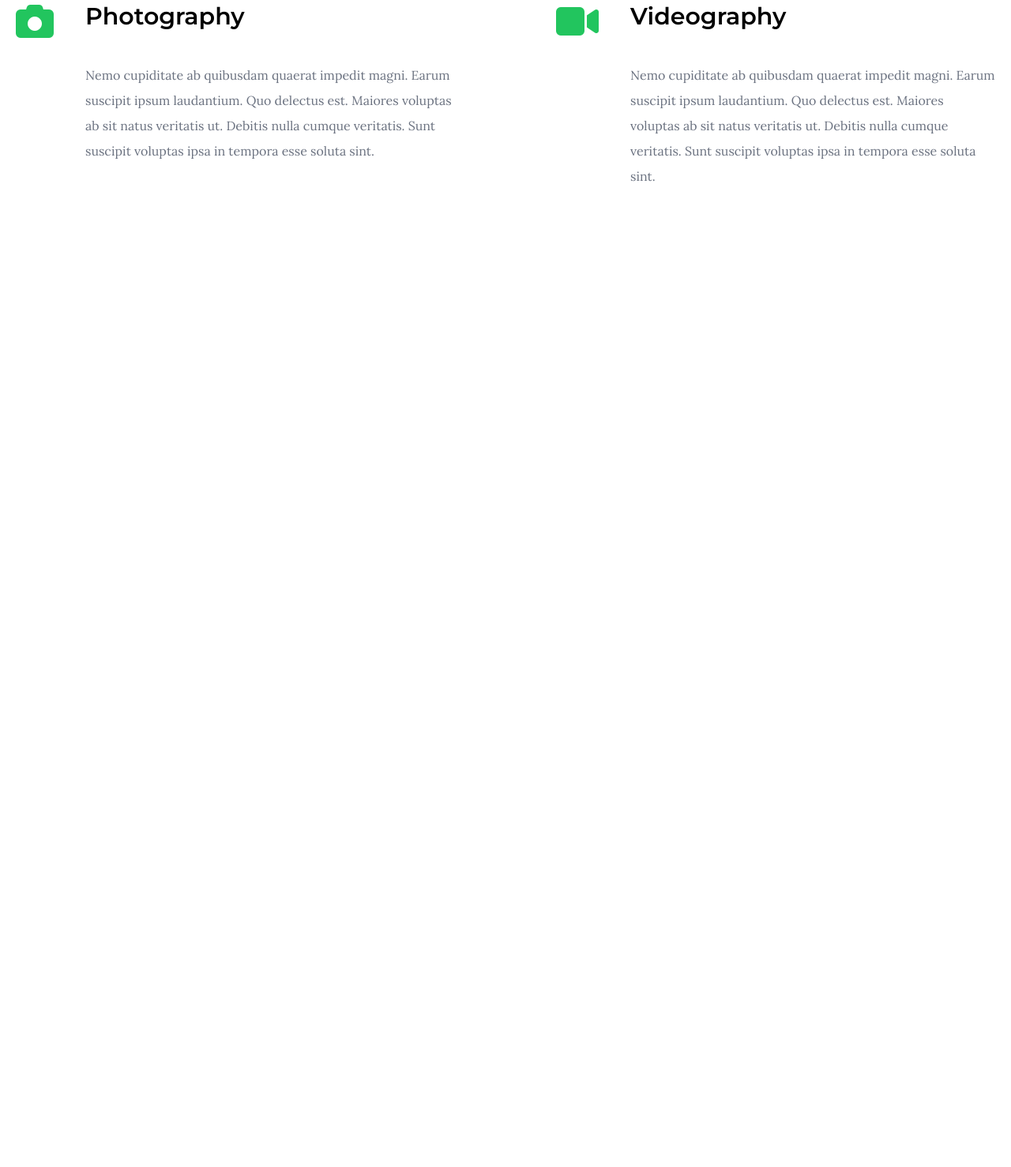
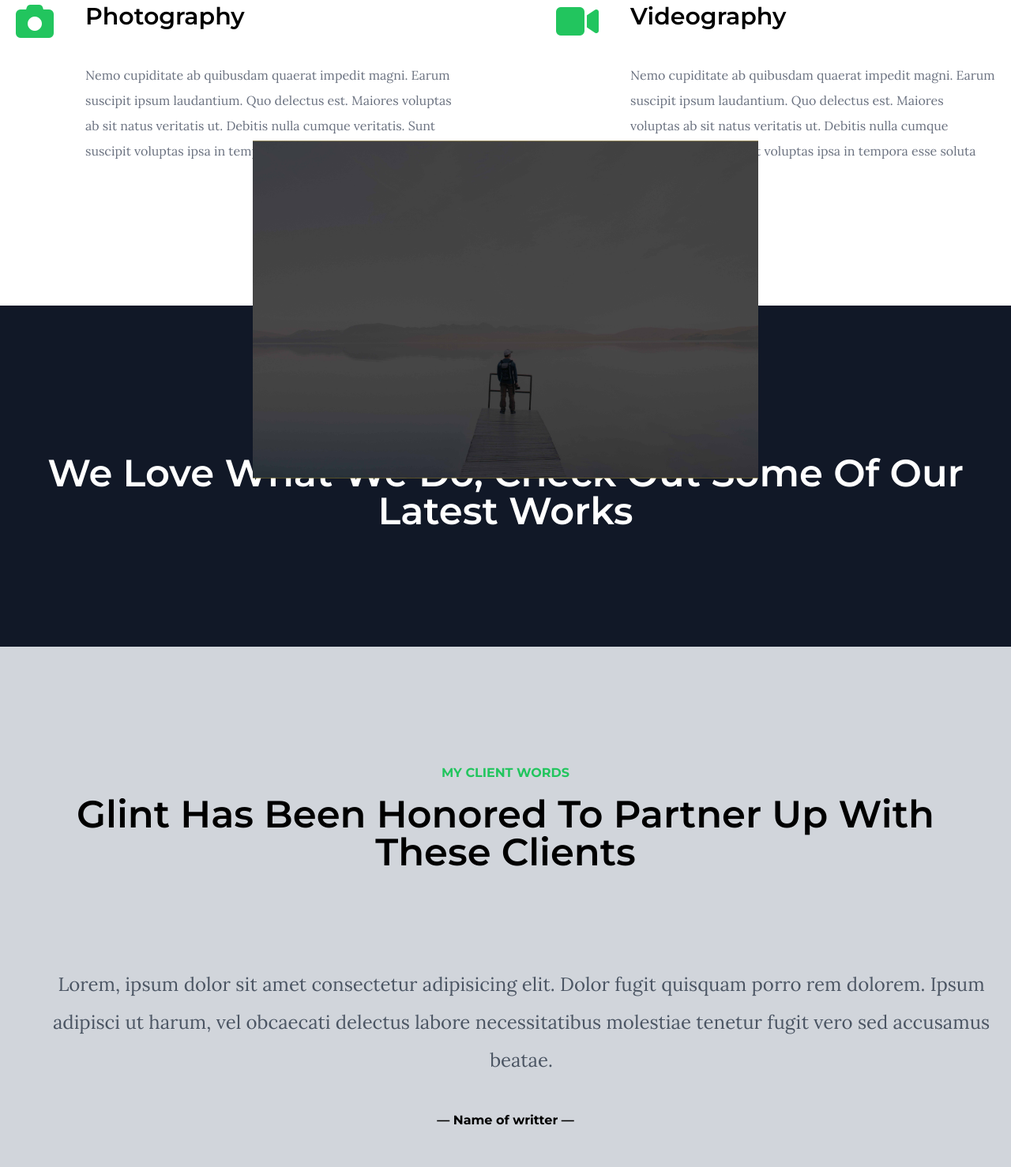
Before and after one commit to sravannk21/Firoz-portfolio, a website: page index.html in a window 1280 px wide. Shown: the part 2554-4032 px from the top of the page at 79% size. Before the commit the page ends 2941 px from the top, so only its background shows below. Drawn offline with nearby package versions, Linux system fonts and the light colour scheme.

Commit message:
testimonial section created

```diff
--- a/index.html
+++ b/index.html
@@ -10,8 +10,14 @@
     <link
         href="https://fonts.googleapis.com/css2?family=Lato:ital,wght@0,100;0,300;0,400;0,700;1,100;1,400&family=Montserrat:wght@100;200;300;400;500;600;700&display=swap"
         rel="stylesheet">
-<link href="https://fonts.googleapis.com/css2?family=Lato:ital,wght@0,100;0,300;0,400;0,700;1,100;1,400&family=Lora&family=Montserrat:wght@100;200;300;400;500;600;700&display=swap" rel="stylesheet">
+    <link
+        href="https://fonts.googleapis.com/css2?family=Lato:ital,wght@0,100;0,300;0,400;0,700;1,100;1,400&family=Lora&family=Montserrat:wght@100;200;300;400;500;600;700&display=swap"
+        rel="stylesheet">
     <link rel="stylesheet" href="./build/css/cutom.css">
+    <link rel="stylesheet"
+        href="https://cdnjs.cloudflare.com/ajax/libs/OwlCarousel2/2.3.4/assets/owl.carousel.min.css" />
+    <link rel="stylesheet"
+        href="https://cdnjs.cloudflare.com/ajax/libs/OwlCarousel2/2.3.4/assets/owl.theme.default.min.css" />
     <title>Portfolio | Firoz</title>
 </head>
 
@@ -35,35 +41,40 @@
                             <li class="inline-block lg:block">
                                 <span>
                                     <a href="#">
-                                        <i class="fa-brands fa-facebook-f text-white hover:text-blue-500 transition-all ease-in-out duration-150 text-2xl"></i>
+                                        <i
+                                            class="fa-brands fa-facebook-f text-white hover:text-blue-500 transition-all ease-in-out duration-150 text-2xl"></i>
                                     </a>
                                 </span>
                             </li>
                             <li class="mt-4 inline-block lg:block ms-2">
                                 <span>
                                     <a href="#">
-                                        <i class="fa-brands fa-x-twitter text-white hover:text-blue-500 transition-all ease-in-out duration-150 text-2xl"></i>
+                                        <i
+                                            class="fa-brands fa-x-twitter text-white hover:text-blue-500 transition-all ease-in-out duration-150 text-2xl"></i>
                                     </a>
                                 </span>
                             </li>
                             <li class="mt-4 inline-block lg:block ms-2">
                                 <span>
                                     <a href="#">
-                                        <i class="fa-brands fa-instagram text-white hover:text-blue-500 transition-all ease-in-out duration-150 text-2xl"></i>
+                                        <i
+                                            class="fa-brands fa-instagram text-white hover:text-blue-500 transition-all ease-in-out duration-150 text-2xl"></i>
                                     </a>
                                 </span>
                             </li>
                             <li class="mt-4 inline-block lg:block ms-2">
                                 <span>
                                     <a href="#">
-                                        <i class="fa-brands fa-behance text-white hover:text-blue-500 transition-all ease-in-out duration-150 text-2xl"></i>
+                                        <i
+                                            class="fa-brands fa-behance text-white hover:text-blue-500 transition-all ease-in-out duration-150 text-2xl"></i>
                                     </a>
                                 </span>
                             </li>
                             <li class="mt-4 inline-block lg:block ms-2">
                                 <span>
                                     <a href="#">
-                                        <i class="fa-brands fa-dribbble text-white hover:text-blue-500 transition-all ease-in-out duration-150 text-2xl"></i>
+                                        <i
+                                            class="fa-brands fa-dribbble text-white hover:text-blue-500 transition-all ease-in-out duration-150 text-2xl"></i>
                                     </a>
                                 </span>
                             </li>
@@ -80,7 +91,11 @@
                 <h4 class="uppercase text-black text-center font-bold">hello there</h4>
                 <h1 class="text-center text-white text-6xl font-bold capitalize mt-4">I'm Firoz</h1>
                 <p class="font-[Lora] text-xl leading-loose text-center mt-10">
-                    Lorem ipsum dolor sit amet, consectetur adipisicing elit, sed do eiusmod tempor incididunt ut labore et dolore magna aliqua. Ut enim ad minim veniam, quis nostrud exercitation ullamco laboris nisi ut aliquip ex ea commodo consequat. Duis aute irure dolor in reprehenderit in voluptate velit esse cillum dolore eu fugiat nulla pariatur. Excepteur sint occaecat cupidatat non proident, sunt in culpa qui officia deserunt.
+                    Lorem ipsum dolor sit amet, consectetur adipisicing elit, sed do eiusmod tempor incididunt ut labore
+                    et dolore magna aliqua. Ut enim ad minim veniam, quis nostrud exercitation ullamco laboris nisi ut
+                    aliquip ex ea commodo consequat. Duis aute irure dolor in reprehenderit in voluptate velit esse
+                    cillum dolore eu fugiat nulla pariatur. Excepteur sint occaecat cupidatat non proident, sunt in
+                    culpa qui officia deserunt.
                 </p>
                 <div class="sm:grid grid-cols-4 p-5 text-center mt-10">
                     <div class="md:border-e border-e-gray-300 border-solid border-white">
@@ -115,7 +130,8 @@
         <section class="py-32">
             <div class="max-w-7xl mx-auto p-5">
                 <h4 class="uppercase text-green-500 text-center font-bold">what i do</h4>
-                <h1 class="text-center text-black text-5xl font-semibold capitalize mt-4 leading-tight">We’ve got everything you need to <br>launch and grow your business</h1>
+                <h1 class="text-center text-black text-5xl font-semibold capitalize mt-4 leading-tight">We’ve got
+                    everything you need to <br>launch and grow your business</h1>
                 <div class="mt-32">
                     <div class="md:grid md:grid-cols-2 gap-x-32 gap-y-10">
                         <div>
@@ -126,7 +142,10 @@
                                 <div>
                                     <h3 class="text-black font-semibold text-3xl ms-10 capitalize">photography</h3>
                                     <p class="font-[Lora] text-base leading-loose text-start ms-10 mt-10 text-gray-500">
-                                        Nemo cupiditate ab quibusdam quaerat impedit magni. Earum suscipit ipsum laudantium. Quo delectus est. Maiores voluptas ab sit natus veritatis ut. Debitis nulla cumque veritatis. Sunt suscipit voluptas ipsa in tempora esse soluta sint.
+                                        Nemo cupiditate ab quibusdam quaerat impedit magni. Earum suscipit ipsum
+                                        laudantium. Quo delectus est. Maiores voluptas ab sit natus veritatis ut.
+                                        Debitis nulla cumque veritatis. Sunt suscipit voluptas ipsa in tempora esse
+                                        soluta sint.
                                     </p>
                                 </div>
                             </div>
@@ -139,7 +158,10 @@
                                 <div>
                                     <h3 class="text-black font-semibold text-3xl ms-10 capitalize">videography</h3>
                                     <p class="font-[Lora] text-base leading-loose text-start ms-10 mt-10 text-gray-500">
-                                        Nemo cupiditate ab quibusdam quaerat impedit magni. Earum suscipit ipsum laudantium. Quo delectus est. Maiores voluptas ab sit natus veritatis ut. Debitis nulla cumque veritatis. Sunt suscipit voluptas ipsa in tempora esse soluta sint.
+                                        Nemo cupiditate ab quibusdam quaerat impedit magni. Earum suscipit ipsum
+                                        laudantium. Quo delectus est. Maiores voluptas ab sit natus veritatis ut.
+                                        Debitis nulla cumque veritatis. Sunt suscipit voluptas ipsa in tempora esse
+                                        soluta sint.
                                     </p>
                                 </div>
                             </div>
@@ -152,7 +174,10 @@
                                 <div>
                                     <h3 class="text-black font-semibold text-3xl ms-10 capitalize">photography</h3>
                                     <p class="font-[Lora] text-base leading-loose text-start ms-10 mt-10 text-gray-500">
-                                        Nemo cupiditate ab quibusdam quaerat impedit magni. Earum suscipit ipsum laudantium. Quo delectus est. Maiores voluptas ab sit natus veritatis ut. Debitis nulla cumque veritatis. Sunt suscipit voluptas ipsa in tempora esse soluta sint.
+                                        Nemo cupiditate ab quibusdam quaerat impedit magni. Earum suscipit ipsum
+                                        laudantium. Quo delectus est. Maiores voluptas ab sit natus veritatis ut.
+                                        Debitis nulla cumque veritatis. Sunt suscipit voluptas ipsa in tempora esse
+                                        soluta sint.
                                     </p>
                                 </div>
                             </div>
@@ -165,7 +190,10 @@
                                 <div>
                                     <h3 class="text-black font-semibold text-3xl ms-10 capitalize">videography</h3>
                                     <p class="font-[Lora] text-base leading-loose text-start ms-10 mt-10 text-gray-500">
-                                        Nemo cupiditate ab quibusdam quaerat impedit magni. Earum suscipit ipsum laudantium. Quo delectus est. Maiores voluptas ab sit natus veritatis ut. Debitis nulla cumque veritatis. Sunt suscipit voluptas ipsa in tempora esse soluta sint.
+                                        Nemo cupiditate ab quibusdam quaerat impedit magni. Earum suscipit ipsum
+                                        laudantium. Quo delectus est. Maiores voluptas ab sit natus veritatis ut.
+                                        Debitis nulla cumque veritatis. Sunt suscipit voluptas ipsa in tempora esse
+                                        soluta sint.
                                     </p>
                                 </div>
                             </div>
@@ -178,7 +206,10 @@
                                 <div>
                                     <h3 class="text-black font-semibold text-3xl ms-10 capitalize">photography</h3>
                                     <p class="font-[Lora] text-base leading-loose text-start ms-10 mt-10 text-gray-500">
-                                        Nemo cupiditate ab quibusdam quaerat impedit magni. Earum suscipit ipsum laudantium. Quo delectus est. Maiores voluptas ab sit natus veritatis ut. Debitis nulla cumque veritatis. Sunt suscipit voluptas ipsa in tempora esse soluta sint.
+                                        Nemo cupiditate ab quibusdam quaerat impedit magni. Earum suscipit ipsum
+                                        laudantium. Quo delectus est. Maiores voluptas ab sit natus veritatis ut.
+                                        Debitis nulla cumque veritatis. Sunt suscipit voluptas ipsa in tempora esse
+                                        soluta sint.
                                     </p>
                                 </div>
                             </div>
@@ -191,7 +222,10 @@
                                 <div>
                                     <h3 class="text-black font-semibold text-3xl ms-10 capitalize">videography</h3>
                                     <p class="font-[Lora] text-base leading-loose text-start ms-10 mt-10 text-gray-500">
-                                        Nemo cupiditate ab quibusdam quaerat impedit magni. Earum suscipit ipsum laudantium. Quo delectus est. Maiores voluptas ab sit natus veritatis ut. Debitis nulla cumque veritatis. Sunt suscipit voluptas ipsa in tempora esse soluta sint.
+                                        Nemo cupiditate ab quibusdam quaerat impedit magni. Earum suscipit ipsum
+                                        laudantium. Quo delectus est. Maiores voluptas ab sit natus veritatis ut.
+                                        Debitis nulla cumque veritatis. Sunt suscipit voluptas ipsa in tempora esse
+                                        soluta sint.
                                     </p>
                                 </div>
                             </div>
@@ -200,7 +234,71 @@
                 </div>
             </div>
         </section>
+
+        <section class="relative">
+            <div class="py-32 bg-gray-900">
+                <div class="max-w-7xl mx-auto p-5">
+                    <h4 class="uppercase text-green-500 text-center font-bold">what i do</h4>
+                    <h1 class="text-center text-white text-5xl font-semibold capitalize mt-4">We love what we do, check
+                        out some of our latest works</h1>
+                </div>
+            </div>
+            <!--GALLERY-->
+            <div class="bg-yellow-400 absolute bottom-0 start-1/2 -translate-x-1/2 -translate-y-1/2">
+                <div class="max-w-7xl mx-auto">
+                    <img src="./build/img/header.jpg" alt="">
+                </div>
+            </div>
+        </section>
+
+        <section class="py-32 bg-gray-300">
+            <div class="max-w-7xl mx-auto p-5 my-auto">
+                <h4 class="uppercase text-green-500 text-center font-bold">my client words</h4>
+                <h1 class="text-center text-black text-5xl font-semibold capitalize mt-4">Glint has been honored to
+                    partner up with these clients</h1>
+                <div class="owl-carousel text-center mt-20">
+                    <div>
+                        <p class="font-[Lora] text-2xl leading-loose ms-10 mt-10 text-gray-600">
+                            Lorem, ipsum dolor sit amet consectetur adipisicing elit. Dolor fugit quisquam porro rem dolorem. Ipsum adipisci ut harum, vel obcaecati delectus labore necessitatibus molestiae tenetur fugit vero sed accusamus beatae.
+                        </p>
+                        <h4 class="font-bold mt-10">&mdash; Name of writter &mdash;</h4>
+                    </div>
+                    <div>
+                        <p class="font-[Lora] text-2xl leading-loose ms-10 mt-10 text-gray-600">
+                            Lorem, ipsum dolor sit amet consectetur adipisicing elit. Dolor fugit quisquam porro rem dolorem. Ipsum adipisci ut harum, vel obcaecati delectus labore necessitatibus molestiae tenetur fugit vero sed accusamus beatae.
+                        </p>
+                        <h4 class="font-bold mt-10">&mdash; Name of writter &mdash;</h4>
+                    </div>
+                    <div>
+                        <p class="font-[Lora] text-2xl leading-loose ms-10 mt-10 text-gray-600">
+                            Lorem, ipsum dolor sit amet consectetur adipisicing elit. Dolor fugit quisquam porro rem dolorem. Ipsum adipisci ut harum, vel obcaecati delectus labore necessitatibus molestiae tenetur fugit vero sed accusamus beatae.
+                        </p>
+                        <h4 class="font-bold mt-10">&mdash; Name of writter &mdash;</h4>
+                    </div>
+                    <div>
+                        <p class="font-[Lora] text-2xl leading-loose ms-10 mt-10 text-gray-600">
+                            Lorem, ipsum dolor sit amet consectetur adipisicing elit. Dolor fugit quisquam porro rem dolorem. Ipsum adipisci ut harum, vel obcaecati delectus labore necessitatibus molestiae tenetur fugit vero sed accusamus beatae.
+                        </p>
+                        <h4 class="font-bold mt-10">&mdash; Name of writter &mdash;</h4>
+                    </div>
+                </div>
+            </div>
+        </section>
     </main>
+    <script src="https://cdnjs.cloudflare.com/ajax/libs/jquery/3.7.1/jquery.min.js"></script>
+    <script src="https://cdnjs.cloudflare.com/ajax/libs/OwlCarousel2/2.3.4/owl.carousel.min.js"></script>
+    <script>
+        $(document).ready(function () {
+            $(".owl-carousel").owlCarousel({
+                autoplay: true,
+                loop: true,
+                margin: 10,
+                autoplayTimeout:3000,
+                autoplayHoverPause:true,
+                items: 1
+            });
+        });
+    </script>
 </body>
 
 </html>
```
Also changed, not shown: build/css/style.css.
